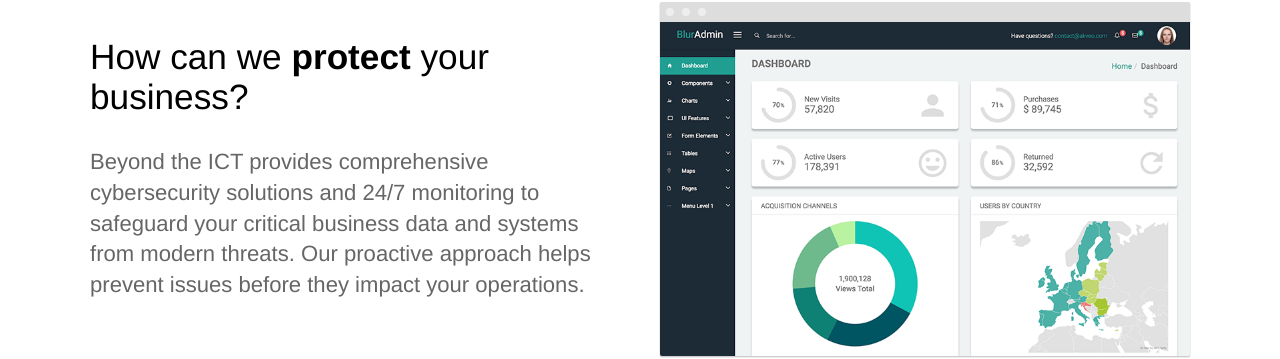
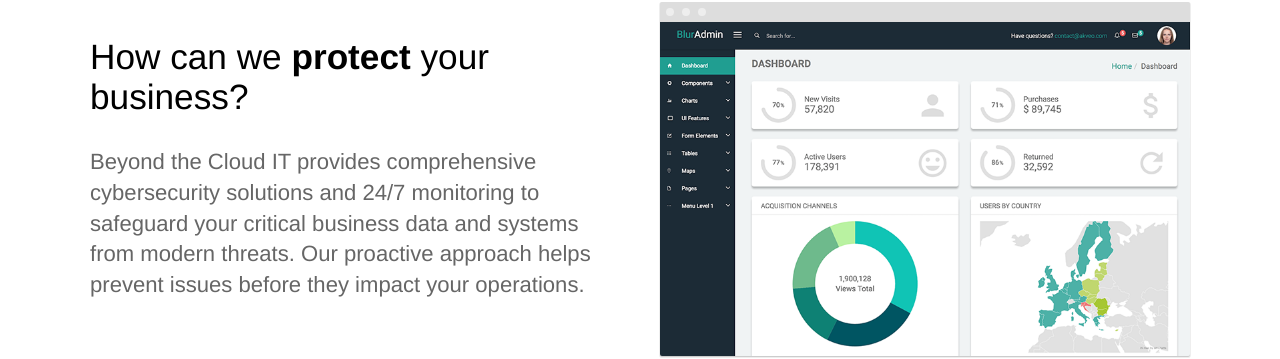
Before and after one commit to TahirKhalil/WebsiteExample, a Jekyll site: the page built from index.html, in a window 1280 px wide and 1400 px high, scrolled down 955 px. Shown: the part 111-470 px from the top of the window. Built offline with Jekyll 4.4.1, drawn with Linux system fonts in a browser that asks for light colours; some of the changed text lies outside the part shown.

Commit message:
Update index.html

```diff
--- a/index.html
+++ b/index.html
@@ -18,7 +18,7 @@ description: Comprehensive managed IT services and technology solutions for mode
 		<div class="container flex">
 			<div class="text editable">
 				<h2>How can we <strong>protect</strong> your business?</h2>
-				<p>Beyond the ICT provides comprehensive cybersecurity solutions and 24/7 monitoring to safeguard your critical business data and systems from modern threats. Our proactive approach helps prevent issues before they impact your operations.</p>
+				<p>Beyond the Cloud IT provides comprehensive cybersecurity solutions and 24/7 monitoring to safeguard your critical business data and systems from modern threats. Our proactive approach helps prevent issues before they impact your operations.</p>
 			</div>
 			<div class="image">
 				<img src="{{ site.baseurl }}/images/dashboard.png" alt="Security Dashboard" class="screenshot editable" />
@@ -55,7 +55,7 @@ description: Comprehensive managed IT services and technology solutions for mode
 			<div class="testimonial-block">
 				<div class="square-image"><img src="https://source.unsplash.com/6anudmpILw4/600x400" alt="Sarah Chen" class="editable"></div>
 				<blockquote>
-					<p class="editable">Beyond the ICT has transformed how we manage our technology. Their proactive approach to IT support and cybersecurity gives us peace of mind, knowing our systems are always protected and optimized for performance.</p>
+					<p class="editable">Beyond the Cloud IT has transformed how we manage our technology. Their proactive approach to IT support and cybersecurity gives us peace of mind, knowing our systems are always protected and optimized for performance.</p>
 					<p class="editable author">Sarah Chen - Operations Director, Innovation Tech</p>
 				</blockquote>
 			</div>
```
